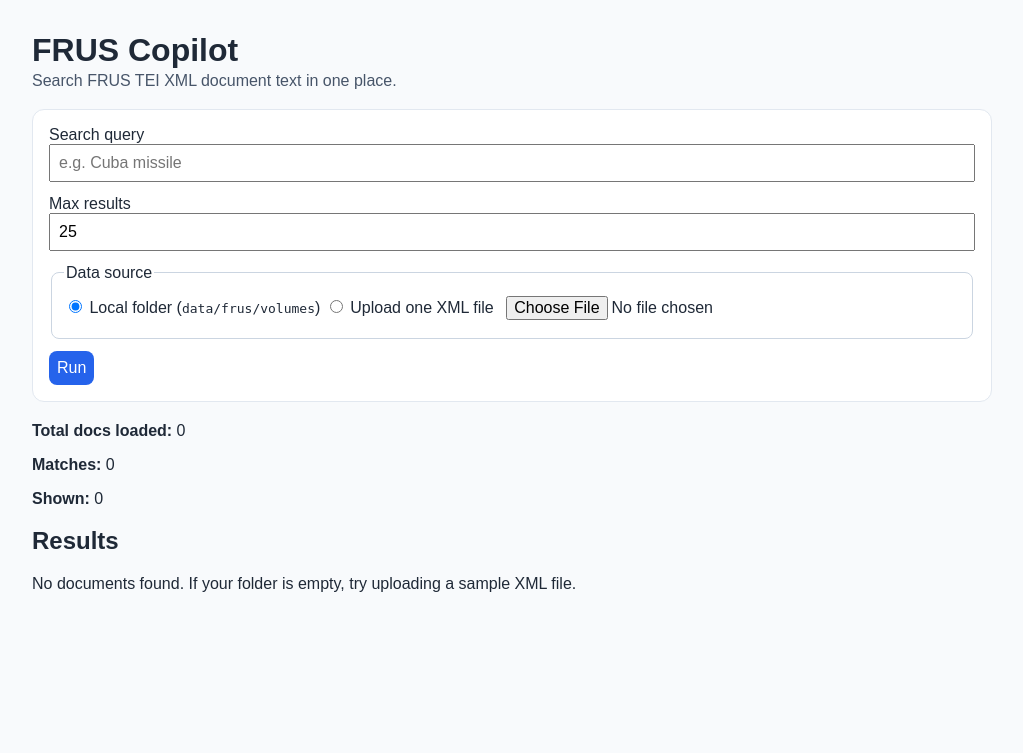
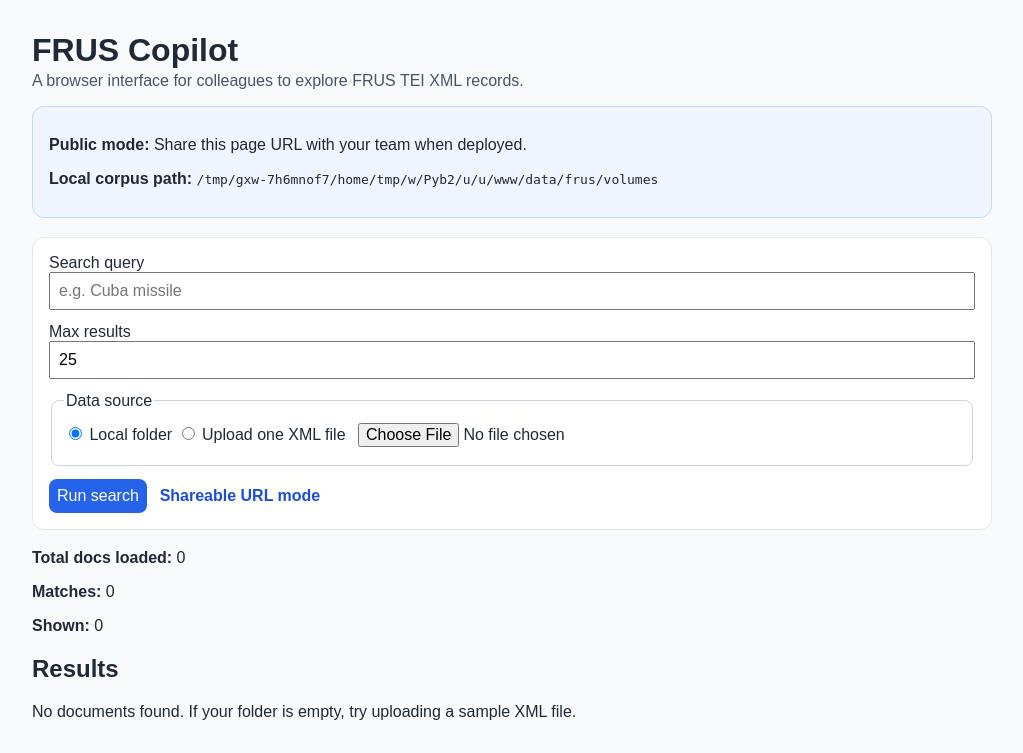
Before and after one commit to therealjameswilson/FRUSCopilot-, a Flask app: page / in a window 1280 px wide. Shown: the top 753 px of the page, without its empty margins (128-1151 px from the left). Before the commit the page ends 592 px from the top, so only its background shows below. Run offline with Flask 3, Linux system fonts and the light colour scheme.

Commit message:
Add public-facing FRUS Copilot web interface improvements

```diff
--- a/app.py
+++ b/app.py
@@ -1,5 +1,6 @@
 from __future__ import annotations
 
+import os
 from pathlib import Path
 from typing import Iterable
 import xml.etree.ElementTree as ET
@@ -7,9 +8,12 @@ import xml.etree.ElementTree as ET
 from flask import Flask, render_template, request
 
 app = Flask(__name__)
+app.config["FRUS_DATA_DIR"] = os.getenv("FRUS_DATA_DIR")
 
 BASE_DIR = Path(__file__).resolve().parent
 DEFAULT_FRUS_DIR = BASE_DIR / "data" / "frus" / "volumes"
+MAX_ALLOWED_RESULTS = 200
+DEFAULT_RESULT_COUNT = 25
 
 
 def parse_volume(file_path: Path) -> list[dict[str, str]]:
@@ -61,20 +65,40 @@ def load_documents(folder: Path) -> tuple[list[dict[str, str]], list[str]]:
     return documents, errors
 
 
+def get_data_dir() -> Path:
+    configured = app.config.get("FRUS_DATA_DIR")
+    if configured:
+        return Path(configured)
+    return DEFAULT_FRUS_DIR
+
+
+def parse_max_results(raw_max_results: str | None) -> int:
+    try:
+        value = int(raw_max_results or DEFAULT_RESULT_COUNT)
+    except ValueError:
+        return DEFAULT_RESULT_COUNT
+    return max(1, min(value, MAX_ALLOWED_RESULTS))
+
+
 @app.route("/", methods=["GET", "POST"])
 def index():
-    query = request.values.get("query", "").strip()
-    max_results = int(request.values.get("max_results", 25))
+    if request.method == "POST":
+        query = request.form.get("query", "").strip()
+        source_mode = request.form.get("source_mode", "default")
+        max_results = parse_max_results(request.form.get("max_results"))
+    else:
+        query = request.args.get("query", "").strip()
+        source_mode = request.args.get("source_mode", "default")
+        max_results = parse_max_results(request.args.get("max_results"))
 
-    source_mode = request.values.get("source_mode", "default")
     docs: list[dict[str, str]] = []
     errors: list[str] = []
 
     if request.method == "POST" and source_mode == "upload":
         uploaded = request.files.get("xml_file")
+        tmp_path = BASE_DIR / ".uploaded_tmp.xml"
         if uploaded and uploaded.filename:
             try:
-                tmp_path = BASE_DIR / ".uploaded_tmp.xml"
                 uploaded.save(tmp_path)
                 docs = parse_volume(tmp_path)
             except Exception as exc:
@@ -85,7 +109,7 @@ def index():
         else:
             errors.append("Please choose an XML file to upload.")
     else:
-        docs, errors = load_documents(DEFAULT_FRUS_DIR)
+        docs, errors = load_documents(get_data_dir())
 
     filtered_docs = docs
     if query:
@@ -108,7 +132,13 @@ def index():
         docs=filtered_docs[:max_results],
         errors=errors,
         stats=stats,
+        data_dir=str(get_data_dir()),
     )
+
+
+@app.route("/healthz")
+def healthz():
+    return {"status": "ok"}
 
 
 if __name__ == "__main__":
--- a/requirements.txt
+++ b/requirements.txt
@@ -1 +1,2 @@
 Flask==3.0.3
+gunicorn==22.0.0
--- a/static/styles.css
+++ b/static/styles.css
@@ -21,6 +21,14 @@ h1 {
 .subhead {
   margin-top: 0;
   color: #475569;
+}
+
+.status-banner {
+  background: #eff6ff;
+  border: 1px solid #bfdbfe;
+  border-radius: 12px;
+  padding: 0.8rem 1rem;
+  margin: 1rem 0;
 }
 
 .controls {
@@ -48,6 +56,13 @@ fieldset {
   margin-bottom: 0.8rem;
 }
 
+.button-row {
+  display: flex;
+  gap: 0.8rem;
+  align-items: center;
+  flex-wrap: wrap;
+}
+
 button {
   border: none;
   background: #2563eb;
@@ -58,6 +73,16 @@ button {
 
 button:hover {
   background: #1d4ed8;
+}
+
+.secondary {
+  color: #1d4ed8;
+  text-decoration: none;
+  font-weight: 600;
+}
+
+.secondary:hover {
+  text-decoration: underline;
 }
 
 .card {
--- a/templates/index.html
+++ b/templates/index.html
@@ -9,7 +9,12 @@
   <body>
     <main class="container">
       <h1>FRUS Copilot</h1>
-      <p class="subhead">Search FRUS TEI XML document text in one place.</p>
+      <p class="subhead">A browser interface for colleagues to explore FRUS TEI XML records.</p>
+
+      <section class="status-banner">
+        <p><strong>Public mode:</strong> Share this page URL with your team when deployed.</p>
+        <p><strong>Local corpus path:</strong> <code>{{ data_dir }}</code></p>
+      </section>
 
       <form method="post" enctype="multipart/form-data" class="controls">
         <div class="row">
@@ -26,7 +31,7 @@
           <legend>Data source</legend>
           <label>
             <input type="radio" name="source_mode" value="default" {% if source_mode == 'default' %}checked{% endif %}>
-            Local folder (<code>data/frus/volumes</code>)
+            Local folder
           </label>
           <label>
             <input type="radio" name="source_mode" value="upload" {% if source_mode == 'upload' %}checked{% endif %}>
@@ -35,7 +40,10 @@
           <input type="file" name="xml_file" accept=".xml" />
         </fieldset>
 
-        <button type="submit">Run</button>
+        <div class="button-row">
+          <button type="submit">Run search</button>
+          <a class="secondary" href="/?query={{ query|urlencode }}&max_results={{ max_results }}&source_mode=default">Shareable URL mode</a>
+        </div>
       </form>
 
       <section class="stats">
```
Also changed, not shown: tests/test_app.py (added, +33 -0 lines), README.md.
